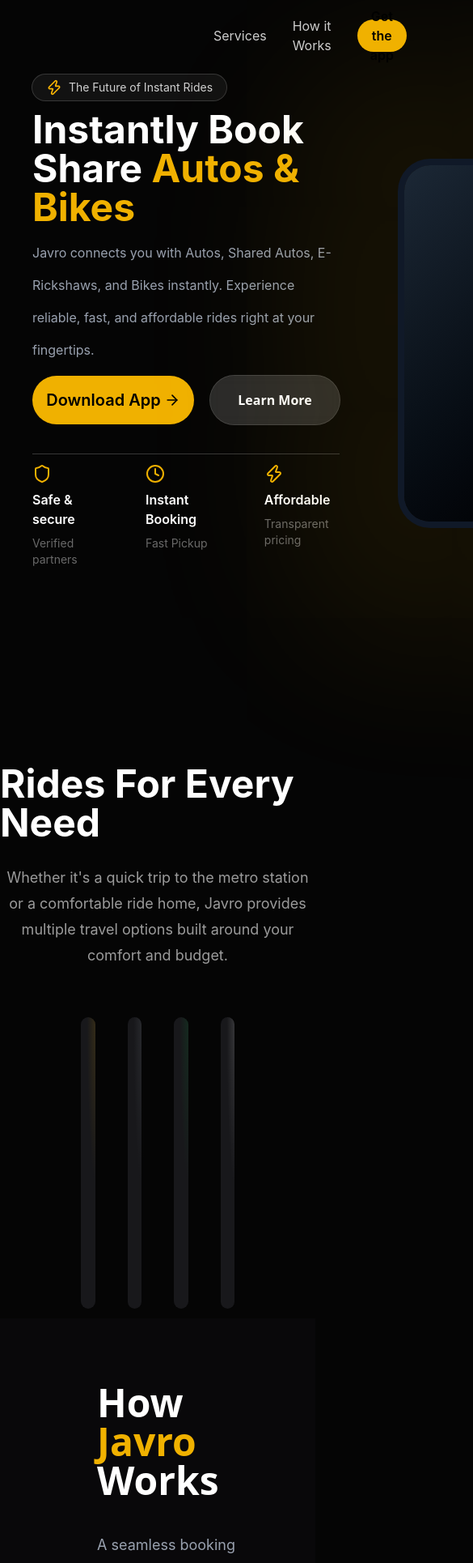
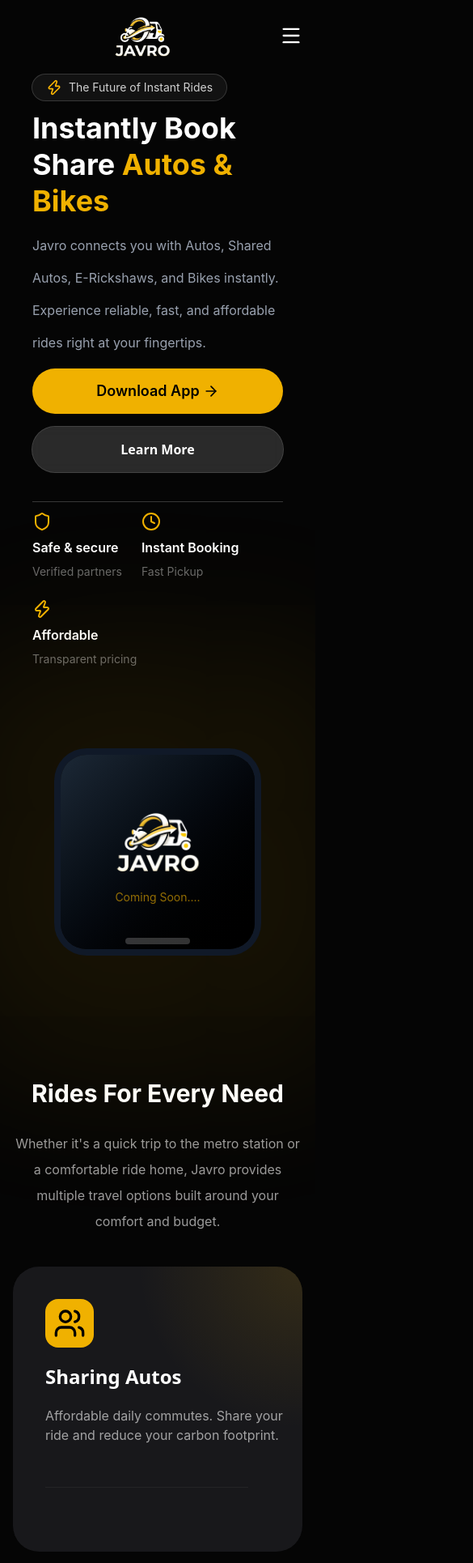
Before and after one commit to god-coder23/javro, a React (Vite) app: page / in a window 390 px wide. Shown: the top 1930 px of the page at 81% size, 585 px wide, since content can reach past the window. Built offline with nearby package versions, Linux system fonts and the light colour scheme.

Commit message:
made responsive

```diff
--- a/src/App.jsx
+++ b/src/App.jsx
@@ -10,7 +10,7 @@
   return (
     <div>
       <Navbar />
-      <div className='flex flex-row gap-10'>
+      <div className='flex flex-col lg:flex-row gap-10'>
         <LeftContent />
         <RightSide />
       </div>
--- a/src/components/HowWork.jsx
+++ b/src/components/HowWork.jsx
@@ -3,49 +3,49 @@
 
 const HowWork = () => {
   return (
-    <div id='howwork' className='h-150 w-screen bg-[#09080a]'>
-      <div className='flex flex-col '>
-        <h1 className='text-white text-5xl font-bold font-[system-ui] px-30 py-20'>How <span className='text-yellow-500'>Javro</span> Works</h1>
-        <p className='text-[#99a1af] leading-8 -mt-10 ml-30 text-lg'>A seamless booking experience. Getting from A to B has never been so easy and <br />instant. Just follow four simple steps.</p>
+    <div id='howwork' className='min-h-screen w-full bg-[#09080a] py-16 md:py-20'>
+      <div className='flex flex-col px-4 sm:px-10 md:px-30'>
+        <h1 className='text-white text-3xl sm:text-4xl md:text-5xl font-bold font-[system-ui] py-10 md:py-20'>How <span className='text-yellow-500'>Javro</span> Works</h1>
+        <p className='text-[#99a1af] leading-8 -mt-5 md:-mt-10 text-base md:text-lg'>A seamless booking experience. Getting from A to B has never been so easy and instant. Just follow four simple steps.</p>
       </div>
       {/*how work cards */}
-      <div className='flex flex-row px-30 gap-10 justify-center items-center'>
-        <div className='py-10'>
-            <div className='card-shine h-65 w-75 hover:border-1 hover:border-yellow-500/70 hover:-translate-y-2.5 transition duration-500 ease-out bg-black ring-1 ring-white/10 rounded-3xl p-5 flex flex-col gap-5'>
+      <div className='grid grid-cols-1 sm:grid-cols-2 lg:grid-cols-4 px-4 sm:px-10 md:px-30 gap-6 md:gap-10 mt-10 md:mt-0'>
+        <div className='py-5 md:py-10'>
+            <div className='card-shine h-auto min-h-[16rem] hover:border-1 hover:border-yellow-500/70 hover:-translate-y-2.5 transition duration-500 ease-out bg-black ring-1 ring-white/10 rounded-3xl p-5 flex flex-col gap-5'>
                 <div className='bg-yellow-500 h-20 w-20 rounded-3xl flex justify-center items-center'>
                     <MapPin size={40} />
                 </div>
-                <h1 className='text-white text-2xl font-bold ml-2 '>01 <span className='text-white ml-2'>Enter Destination</span></h1>
+                <h1 className='text-white text-xl md:text-2xl font-bold ml-2 '>01 <span className='text-white ml-2'>Enter Destination</span></h1>
                 <p className='text-[#6a6e79]'>Open the Javro app, enter where you want to go, and let us do the rest.</p>
             </div>
         </div>
 
-        <div className='py-10'>
-            <div className='card-shine h-65 w-75 hover:border-1 hover:border-yellow-500/70 hover:-translate-y-2.5 transition duration-500 ease-out bg-black ring-1 ring-white/10 rounded-3xl p-5 flex flex-col gap-5'>
+        <div className='py-5 md:py-10'>
+            <div className='card-shine h-auto min-h-[16rem] hover:border-1 hover:border-yellow-500/70 hover:-translate-y-2.5 transition duration-500 ease-out bg-black ring-1 ring-white/10 rounded-3xl p-5 flex flex-col gap-5'>
                 <div className='bg-white h-20 w-20 rounded-3xl flex justify-center items-center'>
                     <Search size={40} />
                 </div>
-                <h1 className='text-white text-2xl font-bold ml-2'>02 <span className='text-white ml-2'>Choose Ride</span></h1>
+                <h1 className='text-white text-xl md:text-2xl font-bold ml-2'>02 <span className='text-white ml-2'>Choose Ride</span></h1>
                 <p className='text-[#6a6e79]'>Select between Sharing Auth, Auto, E-Rickshaw, or Bike based on your need.</p>
             </div>
         </div>
 
-        <div className='py-10'>
-            <div className='card-shine h-65 w-75 hover:border-1 hover:border-yellow-500/70 hover:-translate-y-2.5 transition duration-500 ease-out bg-black ring-1 ring-white/10 rounded-3xl p-5 flex flex-col gap-5'>
+        <div className='py-5 md:py-10'>
+            <div className='card-shine h-auto min-h-[16rem] hover:border-1 hover:border-yellow-500/70 hover:-translate-y-2.5 transition duration-500 ease-out bg-black ring-1 ring-white/10 rounded-3xl p-5 flex flex-col gap-5'>
                 <div className='bg-[#fef085] h-20 w-20 rounded-3xl flex justify-center items-center'>
                     <CreditCard size={40} />
                 </div>
-                <h1 className='text-white text-2xl font-bold ml-2'>03 <span className='text-white ml-2'>Instant Booking</span></h1>
+                <h1 className='text-white text-xl md:text-2xl font-bold ml-2'>03 <span className='text-white ml-2'>Instant Booking</span></h1>
                 <p className='text-[#6a6e79]'>Confirm the ride to get instantly connected with our verified drivers nearby.</p>
             </div>
         </div>
 
-        <div className='py-10'>
-            <div className='card-shine h-65 w-75 hover:border-1 hover:border-yellow-500/70 hover:-translate-y-2.5 transition duration-500 ease-out bg-black ring-1 ring-white/10 rounded-3xl p-5 flex flex-col gap-5'>
+        <div className='py-5 md:py-10'>
+            <div className='card-shine h-auto min-h-[16rem] hover:border-1 hover:border-yellow-500/70 hover:-translate-y-2.5 transition duration-500 ease-out bg-black ring-1 ring-white/10 rounded-3xl p-5 flex flex-col gap-5'>
                 <div className='bg-yellow-500 h-20 w-20 rounded-3xl flex justify-center items-center'>
                     <ThumbsUp size={40} />
                 </div>
-                <h1 className='text-white text-2xl font-bold ml-2'>04 <span className='text-white ml-2'>Enjoy The Ride</span></h1>
+                <h1 className='text-white text-xl md:text-2xl font-bold ml-2'>04 <span className='text-white ml-2'>Enjoy The Ride</span></h1>
                 <p className='text-[#6a6e79]'>Track your ride in real-time, pay securely online or by cash, and arrive safely.</p>
             </div>
         </div>
--- a/src/components/LeftContent.jsx
+++ b/src/components/LeftContent.jsx
@@ -12,24 +12,24 @@
             <Zap color='#ffb803' size={20} />
         <h1 className='text-white/80 text-sm '>The Future of Instant Rides</h1>
         </div>
-        <div className='text-white text-5xl lg:text-7xl md:text-5xl font-bold lg:leading-[6rem] sm:leading-snug'>
+        <div className='text-white text-4xl sm:text-5xl lg:text-7xl font-bold lg:leading-[6rem] leading-tight'>
             <h1 className=''>Instantly Book <br /> <span> Share <span className='text-yellow-500'> Autos & </span></span> <br /> <span className='text-yellow-500'>Bikes</span></h1>
         </div>
         <div className='leading-[2.5rem] max-w-xl text-gray-400 lg:text-xl md:text-lg sm:text-sm sm:flex sm:justify-center sm:items-center'>
             <p className=''>Javro connects you with Autos, Shared Autos, E-Rickshaws, and Bikes instantly. Experience reliable, fast, and affordable rides right at your fingertips.</p>
         </div>
-        <div className='flex flex-row gap-5 items-center pb-9 w-[100%] border-b border-white/20'>
-            <div className='h-15 w-50 bg-yellow-500 flex justify-center items-center rounded-4xl hover:scale-110 transition duration-300 ease-in-out hover:bg-yellow-400'>
+        <div className='flex flex-col sm:flex-row gap-4 sm:gap-5 items-stretch sm:items-center pb-9 w-full border-b border-white/20'>
+            <div className='h-14 sm:h-15 w-full sm:w-50 bg-yellow-500 flex justify-center items-center rounded-4xl hover:scale-105 transition duration-300 ease-in-out hover:bg-yellow-400'>
                 <div onClick={()=>scrollToSection("getapp")} className='flex flex-row gap-1 items-center'>
-                    <button className='text-xl font-semibold'>Download App</button>
+                    <button className='text-lg sm:text-xl font-semibold'>Download App</button>
                     <ArrowRight size={20} />
                 </div>
             </div>
-            <div onClick={() => scrollToSection("services")} className='w-40 h-15 rounded-4xl font-[system-ui] bg-white/15 flex justify-center items-center ring-1 ring-white/25 backdrop-blur-sm hover:scale-110 transition duration-300 ease-in-out hover:bg-white/20'>
+            <div onClick={() => scrollToSection("services")} className='w-full sm:w-40 h-14 sm:h-15 rounded-4xl font-[system-ui] bg-white/15 flex justify-center items-center ring-1 ring-white/25 backdrop-blur-sm hover:scale-105 transition duration-300 ease-in-out hover:bg-white/20'>
                 <button className='font-semibold text-white font-[system-ui]'>Learn More</button>
             </div>
         </div>
-        <div className='flex flex-row gap-15'>
+        <div className='flex flex-row gap-6 sm:gap-15 flex-wrap'>
             <div className='gap-2 flex flex-col'>
                 <Shield color='#f0b100' />
                 <h1 className='text-white font-semibold'>Safe & secure</h1>
--- a/src/components/MiddlePage.jsx
+++ b/src/components/MiddlePage.jsx
@@ -3,49 +3,49 @@
 
 const MiddlePage = () => {
   return (
-    <div id='services' className='h-screen w-screen'>
+    <div id='services' className='min-h-screen w-full py-20'>
 
-        <div className='flex flex-col gap-7 top-3 justify-center items-center'>
-            <h1 className='text-5xl text-white font-bold pt-40'>Rides For Every Need</h1>
-            <p className="text-white/60 leading-8 text-lg text-center max-w-2xl mx-auto">
+        <div className='flex flex-col gap-7 top-3 justify-center items-center px-4'>
+            <h1 className='text-3xl sm:text-4xl md:text-5xl text-white font-bold pt-10 md:pt-40 text-center'>Rides For Every Need</h1>
+            <p className="text-white/60 leading-8 text-base md:text-lg text-center max-w-2xl mx-auto">
                 Whether it's a quick trip to the metro station or a comfortable ride home, Javro provides multiple travel options built around your comfort and budget.
             </p>
         </div>
-        <div className='py-15 px-25'>
-            <div className='flex flex-row gap-10'>
-                <div className='relative overflow-hidden card-shine h-90 w-75 bg-zinc-900 bg-[radial-gradient(ellipse_at_top_right,#f0b10060_0%,#f0b10020_1%,transparent_40%)] pt-10 flex gap-5 flex-col backdrop-blur-lg rounded-4xl hover:-translate-y-5 transition duration-500 ease-out'>
+        <div className='py-10 md:py-15 px-4 sm:px-10 md:px-25'>
+            <div className='grid grid-cols-1 sm:grid-cols-2 lg:grid-cols-4 gap-6 md:gap-10'>
+                <div className='relative overflow-hidden card-shine h-auto min-h-[22rem] bg-zinc-900 bg-[radial-gradient(ellipse_at_top_right,#f0b10060_0%,#f0b10020_1%,transparent_40%)] pt-10 flex gap-5 flex-col backdrop-blur-lg rounded-4xl hover:-translate-y-5 transition duration-500 ease-out'>
                     <div className='h-15 w-15 ml-10 rounded-2xl flex justify-center items-center bg-[#f0b100]'>
                         <Users color='black' size={40} />
                     </div>
                     <h1 className='text-white text-2xl font-[system-ui] font-semibold pl-10'>Sharing Autos</h1>
-                    <p className='text-white/60 pl-10'>Affordable daily commutes. Share your ride and reduce your carbon footprint.</p>
+                    <p className='text-white/60 pl-10 pr-6'>Affordable daily commutes. Share your ride and reduce your carbon footprint.</p>
                     <div className='mt-8 pt-4 w-[70%] ml-10 border-t border-white/5  flex items-center font-medium'></div>
                 </div>
 
-                <div className='relative overflow-hidden card-shine h-90 w-75 bg-zinc-900 bg-[radial-gradient(ellipse_at_top_right,#8e97a2_0%,#8e97a220_1%,transparent_40%)] pt-10 flex gap-5 flex-col backdrop-blur-lg rounded-4xl hover:-translate-y-5 transition duration-500 ease-out'>
+                <div className='relative overflow-hidden card-shine h-auto min-h-[22rem] bg-zinc-900 bg-[radial-gradient(ellipse_at_top_right,#8e97a2_0%,#8e97a220_1%,transparent_40%)] pt-10 flex gap-5 flex-col backdrop-blur-lg rounded-4xl hover:-translate-y-5 transition duration-500 ease-out'>
                     <div className='h-15 w-15 ml-10 rounded-2xl flex justify-center items-center bg-white/7'>
                         <Car color='white' size={40} />
                     </div>
                     <h1 className='text-white text-2xl font-[system-ui] font-semibold pl-10'>Book Autos</h1>
-                    <p className='text-white/60 pl-10'>Get an auto instantly for your personal trips. Reliable, fast, and secure.</p>
+                    <p className='text-white/60 pl-10 pr-6'>Get an auto instantly for your personal trips. Reliable, fast, and secure.</p>
                     <div className='mt-8 pt-4 w-[70%] ml-10 border-t border-white/5  flex items-center font-medium'></div>
                 </div>
 
-                <div className='relative overflow-hidden card-shine h-90 w-75 bg-zinc-900 bg-[radial-gradient(ellipse_at_top_right,#00a63d_0%,#00a63d20_1%,transparent_40%)] pt-10 flex gap-5 flex-col backdrop-blur-lg rounded-4xl hover:-translate-y-5 transition duration-500 ease-out'>
+                <div className='relative overflow-hidden card-shine h-auto min-h-[22rem] bg-zinc-900 bg-[radial-gradient(ellipse_at_top_right,#00a63d_0%,#00a63d20_1%,transparent_40%)] pt-10 flex gap-5 flex-col backdrop-blur-lg rounded-4xl hover:-translate-y-5 transition duration-500 ease-out'>
                     <div className='h-15 w-15 ml-10 rounded-2xl flex justify-center items-center bg-[#00a63d]'>
                         <Leaf color='white' size={40} />
                     </div>
                     <h1 className='text-white text-2xl font-[system-ui] font-semibold pl-10'>E-Rickshaws</h1>
-                    <p className='text-white/60 pl-10'>Eco-friendly rides for short distances. Go green with Javro E-Rides.</p>
+                    <p className='text-white/60 pl-10 pr-6'>Eco-friendly rides for short distances. Go green with Javro E-Rides.</p>
                     <div className='mt-8 pt-4 w-[70%] ml-10 border-t border-white/5  flex items-center font-medium'></div>
                 </div>
 
-                <div className='relative overflow-hidden card-shine h-90 w-75 bg-zinc-900 bg-[radial-gradient(ellipse_at_top_right,#ffffff_0%,#ffffff20_1%,transparent_40%)] pt-10 flex gap-5 flex-col backdrop-blur-lg rounded-4xl hover:-translate-y-5 transition duration-500 ease-out'>
+                <div className='relative overflow-hidden card-shine h-auto min-h-[22rem] bg-zinc-900 bg-[radial-gradient(ellipse_at_top_right,#ffffff_0%,#ffffff20_1%,transparent_40%)] pt-10 flex gap-5 flex-col backdrop-blur-lg rounded-4xl hover:-translate-y-5 transition duration-500 ease-out'>
                     <div className='h-15 w-15 ml-10 rounded-2xl flex justify-center items-center bg-white'>
                         <Motorbike color='black' size={40} />
                     </div>
                     <h1 className='text-white text-2xl font-[system-ui] font-semibold pl-10'>Instant Bikes</h1>
-                    <p className='text-white/60 pl-10'>Beat the traffic. Quick and solitary <br /> rides for the fastest <br /> route possible.</p>
+                    <p className='text-white/60 pl-10 pr-6'>Beat the traffic. Quick and solitary rides for the fastest route possible.</p>
                     <div className='mt-8 pt-4 w-[70%] ml-10 border-t border-white/5  flex items-center font-medium'></div>
                 </div>
             </div>
--- a/src/components/Navbar.jsx
+++ b/src/components/Navbar.jsx
@@ -1,28 +1,51 @@
-import React from 'react'
+import React, { useState } from 'react'
+import { Menu, X } from 'lucide-react'
 import logo from '../images/logo_bg_remove.png';
 
 const NAVBAR_HEIGHT = 64
 
 const Navbar = () => {
+    const [menuOpen, setMenuOpen] = useState(false);
+
     const scrollToSection = (id) => {
         const el = document.getElementById(id);
         el?.scrollIntoView({ behavior: "smooth" });
+        setMenuOpen(false);
     };
+
   return (
     <div>
       <div className="fixed top-3 left-0 right-0 z-50 bg-transparent">
-        <div className="flex justify-between items-center h-16 px-6">
+        <div className="flex justify-between items-center h-16 px-4 md:px-6">
           <div className='p-30 cursor-pointer' onClick={()=> scrollToSection("firstpage")}>
             <img className='h-20 w-20' src={logo} alt="logo" />
           </div>
-          <div className='flex flex-row gap-8 items-center'>
-            <h1 onClick={() => scrollToSection("services")}  className='text-white/80 cursor-pointer hover:text-yellow-500'>Services</h1>
+
+          {/* Desktop nav */}
+          <div className='hidden md:flex flex-row gap-8 items-center'>
+            <h1 onClick={() => scrollToSection("services")} className='text-white/80 cursor-pointer hover:text-yellow-500'>Services</h1>
             <h1 onClick={() => scrollToSection("howwork")} className='text-white/80 cursor-pointer hover:text-yellow-500'>How it Works</h1>
             <div className='bg-yellow-500 h-10 px-4 flex justify-center items-center rounded-3xl hover:bg-amber-300 hover:scale-105 transition duration-400 ease-in-out'>
               <button onClick={()=>scrollToSection("getapp")} className='text-black font-semibold'>Get the app</button>
             </div>
           </div>
+
+          {/* Mobile hamburger */}
+          <button onClick={() => setMenuOpen(!menuOpen)} className='md:hidden text-white'>
+            {menuOpen ? <X size={28} /> : <Menu size={28} />}
+          </button>
         </div>
+
+        {/* Mobile menu */}
+        {menuOpen && (
+          <div className='md:hidden bg-black/95 backdrop-blur-md px-6 py-6 flex flex-col gap-5'>
+            <h1 onClick={() => scrollToSection("services")} className='text-white/80 cursor-pointer hover:text-yellow-500 text-lg'>Services</h1>
+            <h1 onClick={() => scrollToSection("howwork")} className='text-white/80 cursor-pointer hover:text-yellow-500 text-lg'>How it Works</h1>
+            <div className='bg-yellow-500 h-10 px-4 flex justify-center items-center rounded-3xl w-fit'>
+              <button onClick={()=>scrollToSection("getapp")} className='text-black font-semibold'>Get the app</button>
+            </div>
+          </div>
+        )}
       </div>
 
       <div style={{ height: NAVBAR_HEIGHT }} aria-hidden="true" />
--- a/src/components/RightSide.jsx
+++ b/src/components/RightSide.jsx
@@ -2,12 +2,12 @@
 import logo_bg_remove from '../images/logo_bg_remove.png';
 const RightSide = () => {
   return (
-    <div className='pr-17 py-35'>
-        <div className='relative overflow-hidden card-shine w-110 h-110 bg-gradient-to-br from-[#1c2836] to-black ring-8 ring-[#101928] rounded-4xl shadow-[0px_10px_200px_150px_#f0b10015] flex flex-col items-center justify-center'>
+    <div className='flex justify-center items-center py-10 lg:pr-17 lg:py-35'>
+        <div className='relative overflow-hidden card-shine w-60 h-60 sm:w-80 sm:h-80 lg:w-110 lg:h-110 bg-gradient-to-br from-[#1c2836] to-black ring-8 ring-[#101928] rounded-4xl shadow-[0px_10px_200px_150px_#f0b10015] flex flex-col items-center justify-center'>
             <div className=''>
-                <img className='h-60 w-60' src={logo_bg_remove} alt="" />
+                <img className='h-30 w-30 sm:h-40 sm:w-40 lg:h-60 lg:w-60' src={logo_bg_remove} alt="" />
             </div>
-            <h1 className='text-yellow-500 animate-pulse mb-10'>Coming Soon....</h1>
+            <h1 className='text-yellow-500 animate-pulse mb-10 text-sm sm:text-base'>Coming Soon....</h1>
             <div className='h-2 w-20 bg-white/20 rounded-3xl -mb-10'></div>
         </div>
     </div>
```
